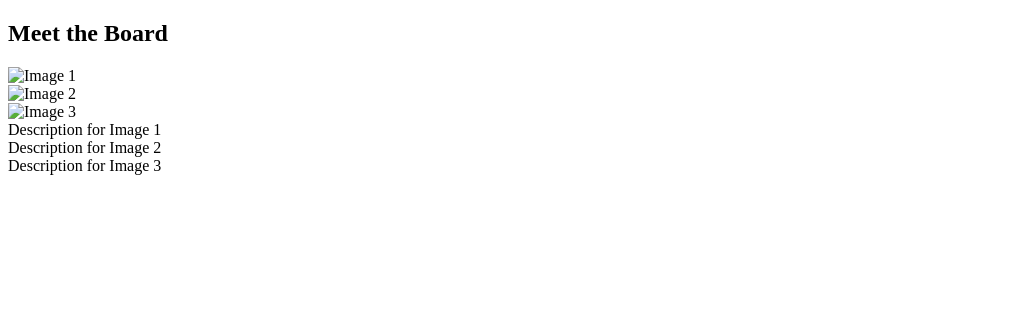
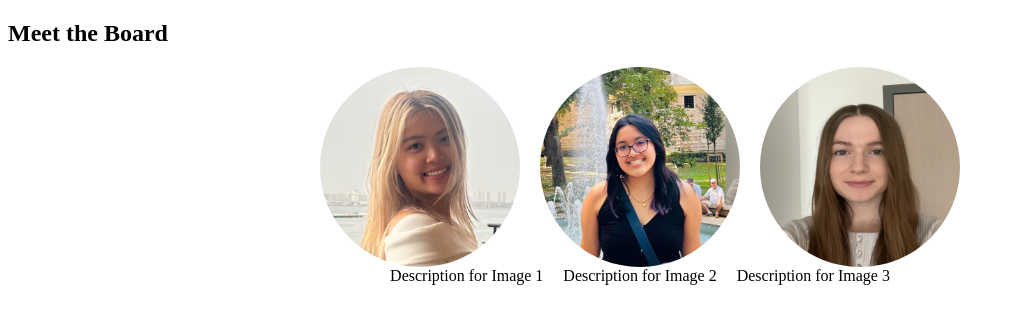
Before and after one commit to VivanKwong/WiCS_UMB, a plain HTML site: page pages/index.html in a window 1280 px wide. Shown: the whole page, without its empty margins (0-1015 px from the left). Drawn offline with Linux system fonts and the light colour scheme.

Commit message:
images are appearing - eboard section

```diff
--- a/pages/index.html
+++ b/pages/index.html
@@ -3,7 +3,7 @@
     <head>
         <meta charset="UTF-8">
         <title>Home</title>
-        <link rel="stylesheet" href="css/style.css">
+        <link rel="stylesheet" href="../css/index.css">
     </head>
     <body>
 
@@ -12,13 +12,13 @@
             <h2>Meet the Board</h2>
             <div class="container">
                 <div class="image">
-                  <img src="VivianK.jpg" alt="Image 1">
+                  <img src="../imgs/VivianK.png" alt="Vivian">
                 </div>
                 <div class="image">
-                  <img src="DeniseN.jpg" alt="Image 2">
+                  <img src="../imgs/DeniseN.png" alt="Denise">
                 </div>
                 <div class="image">
-                  <img src="ShannonJ.jpg" alt="Image 3">
+                  <img src="../imgs/ShannonJ.png" alt="Shannon">
                 </div>
               </div>
 
@@ -32,6 +32,7 @@
                 <div class="description">
                   Description for Image 3
                 </div>
+            </div>
         </main>
         <footer>
         </footer>
```
Also changed, not shown: imgs/DeniseN.png (added), imgs/ShannonJ.png (added), imgs/VivianK.png (added).
